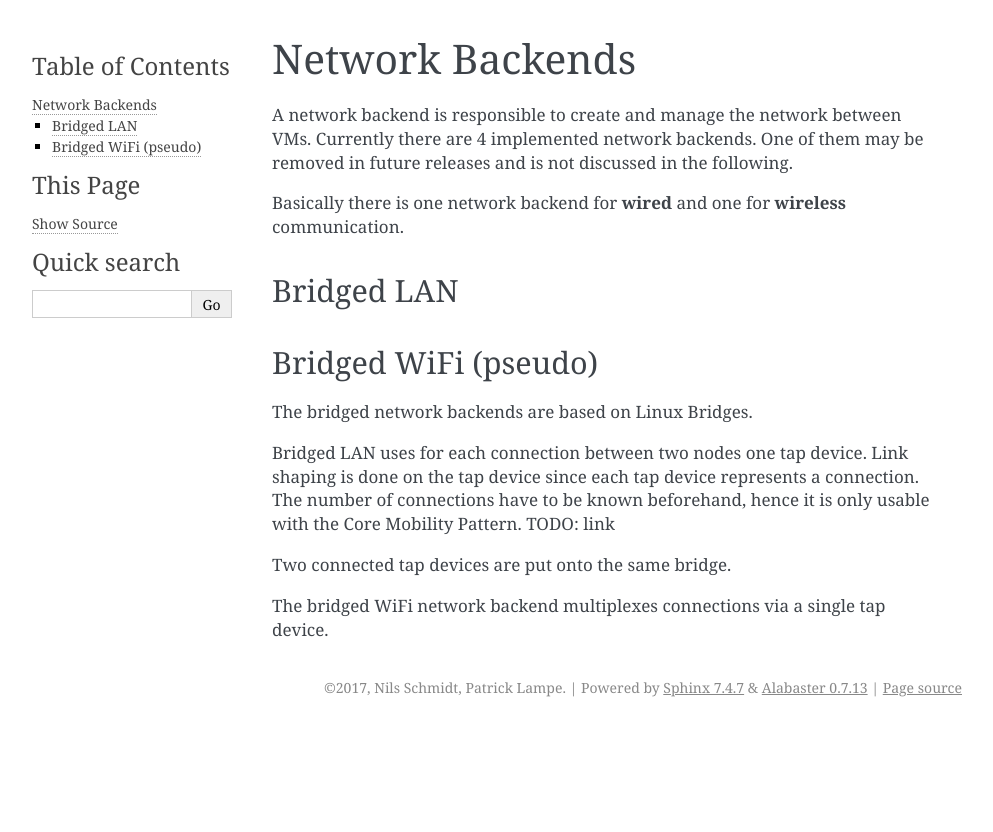
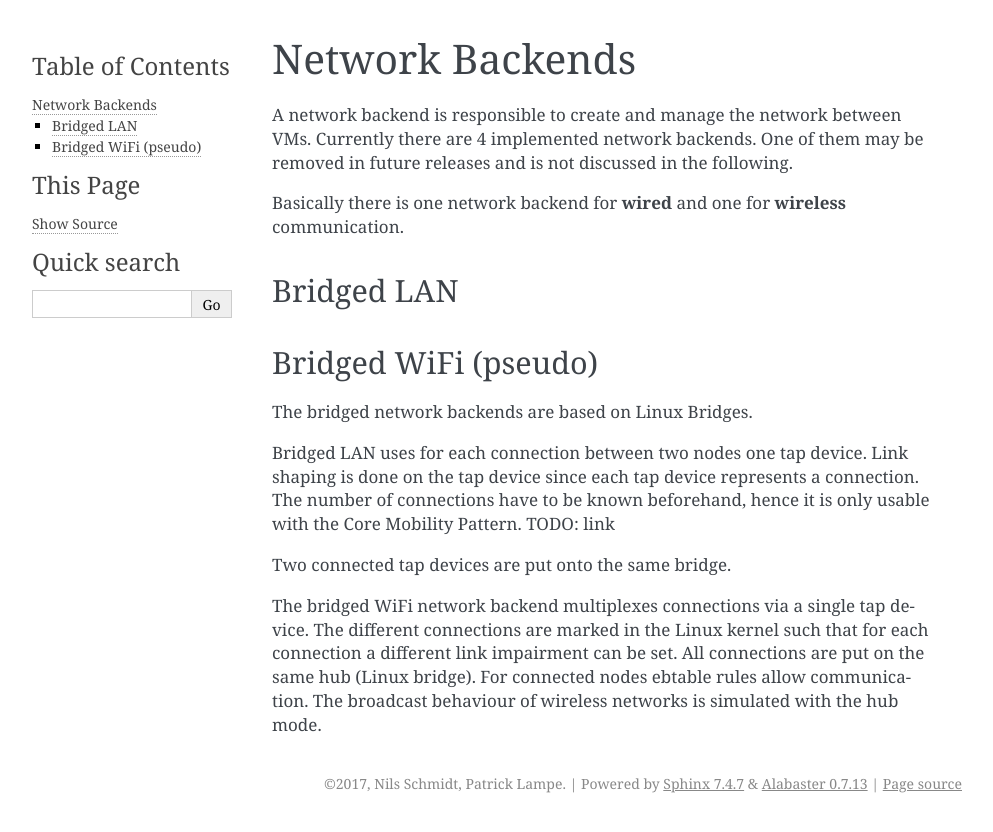
Before and after one commit to miniworld-project/miniworld_core, a Sphinx documentation site: the page built from doc/source/usage/network_backends.rst, in a window 1280 px wide. Shown: the top 832 px of the page, without its empty margins (148-1141 px from the left). Built offline with Sphinx 7.4.7, drawn with Linux system fonts in a browser that asks for light colours; pages that are not in the unit, such as notebooks, are missing from menus.

Commit message:
Update network_backends.rst

```diff
--- a/doc/source/usage/network_backends.rst
+++ b/doc/source/usage/network_backends.rst
@@ -21,4 +21,4 @@
 
 Two connected tap devices are put onto the same bridge.
 
-The bridged WiFi network backend multiplexes connections via a single tap device.
+The bridged WiFi network backend multiplexes connections via a single tap device. The different connections are marked in the Linux kernel such that for each connection a different link impairment can be set. All connections are put on the same hub (Linux bridge). For connected nodes ebtable rules allow communication. The broadcast behaviour of wireless networks is simulated with the hub mode.
```
